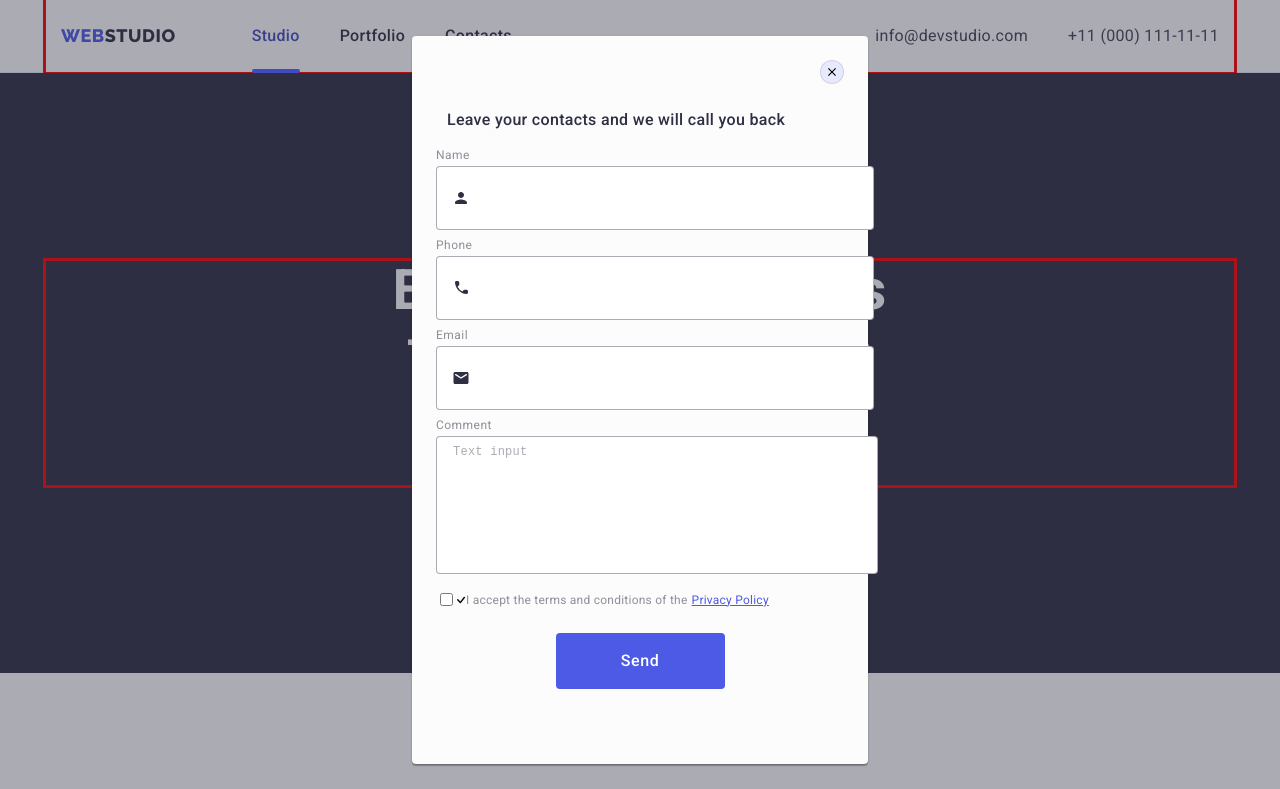
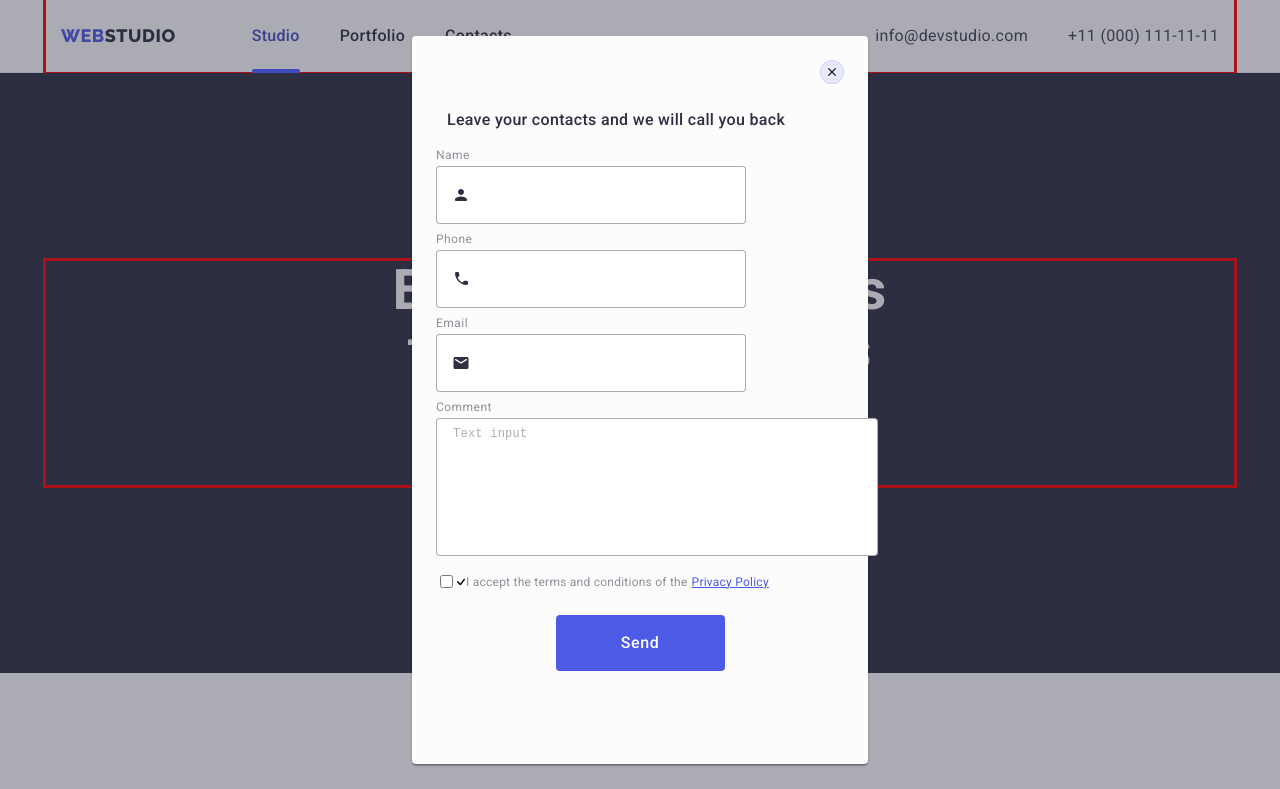
Before and after one commit to Kirra-acc/goit-homework-05, a plain HTML site: page index.html in a window 1280 px wide. Both pictures are taken after a click on the button "Order Service". Shown: the top 789 px of the page. Drawn offline with Linux system fonts and the light colour scheme.

Commit message:
Update styles.css

```diff
--- a/css/styles.css
+++ b/css/styles.css
@@ -672,12 +672,12 @@
 }
 
 .modal-input {
-    width: 360px;
+    /* width: 360px; */
     height: 40px;
     border-radius: 4px;
     border: 1px solid rgba(46, 47, 66, 0.4);
     outline: transparent;
-    padding: 11px 38px;
+    padding: 8px 38px;
 
     font-size: 18px;
 }
```
